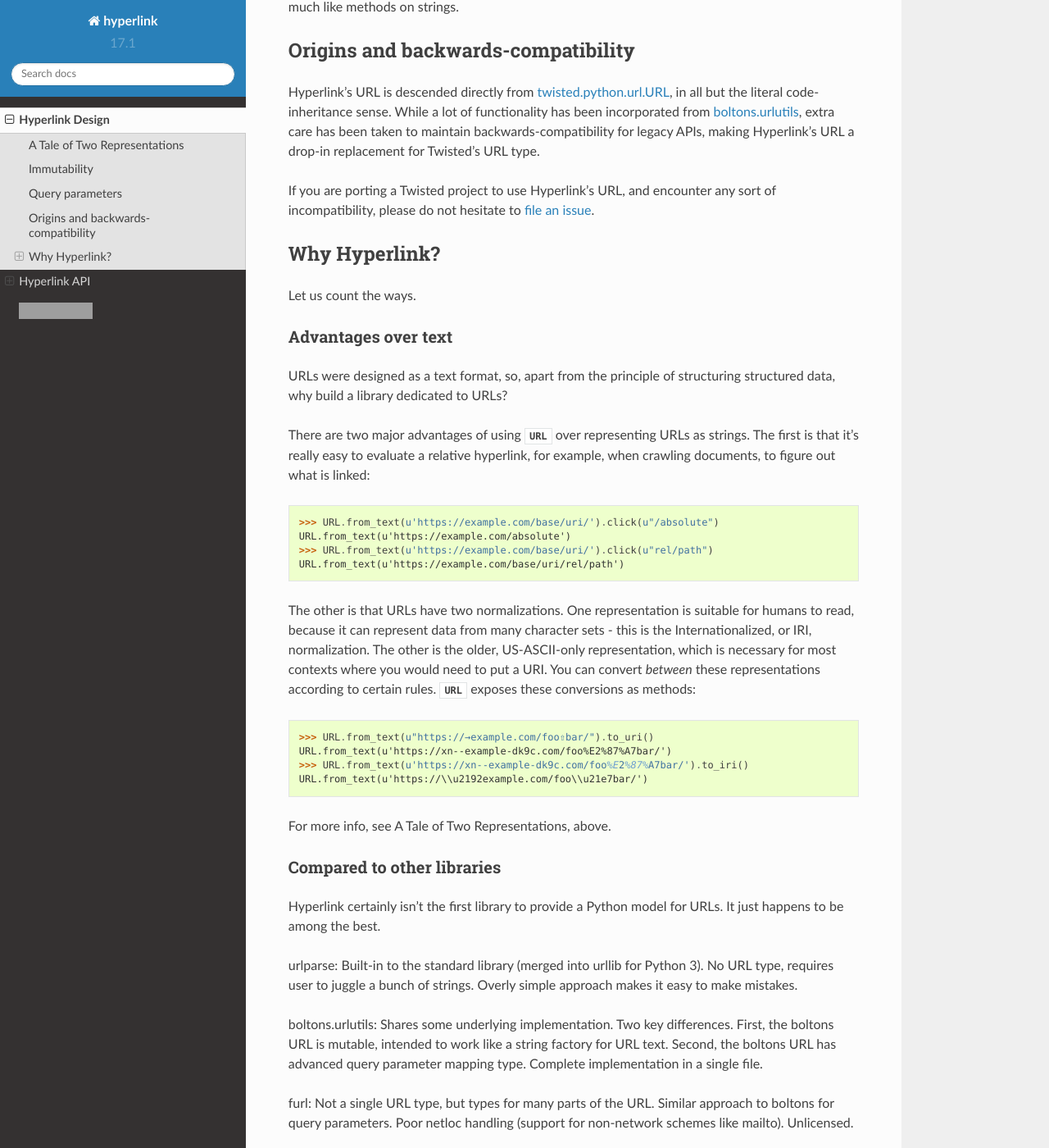
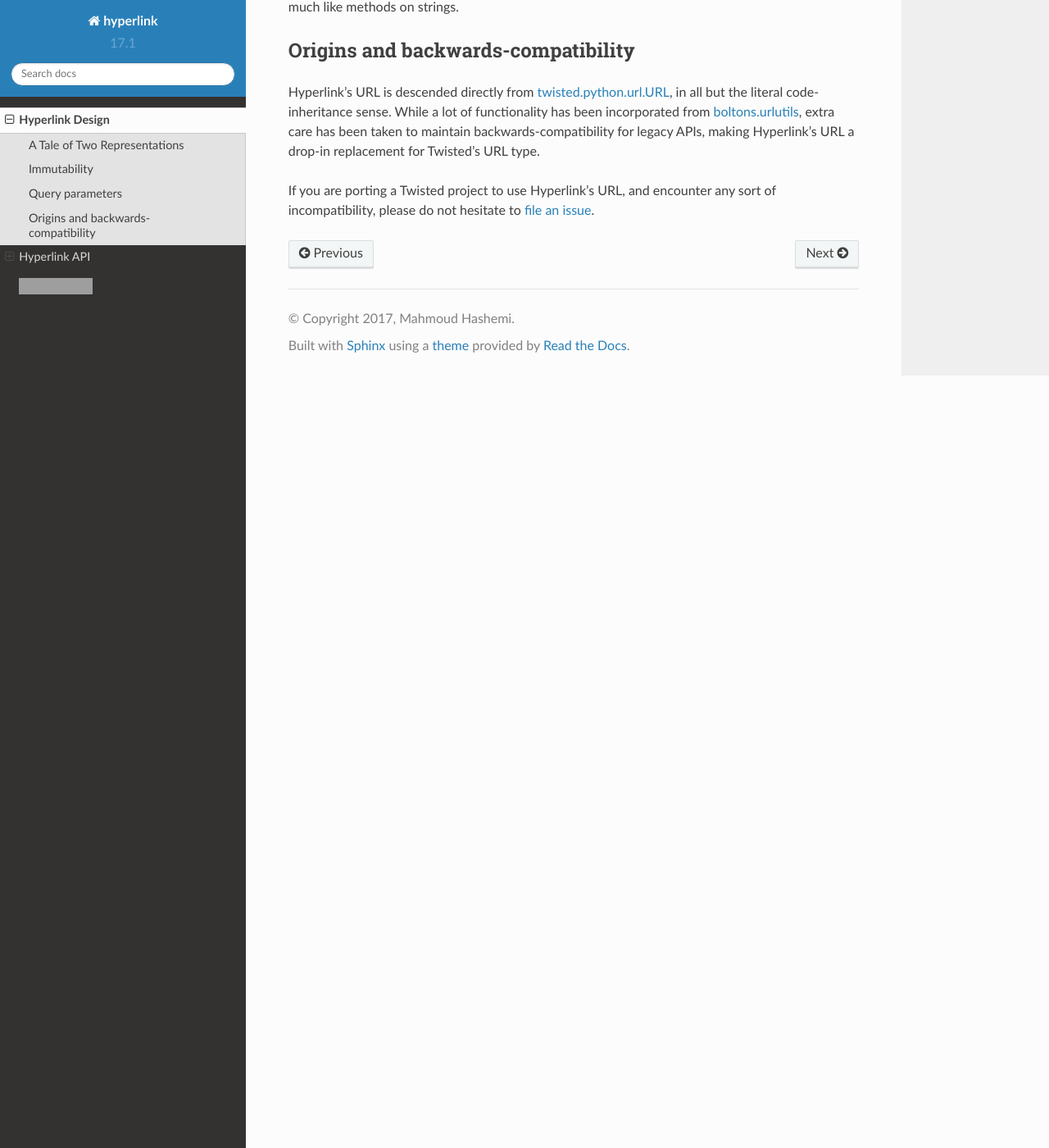
Before and after one commit to python-hyper/hyperlink, a Sphinx documentation site: the page built from docs/design.rst, in a window 1280 px wide and 1400 px high, scrolled down 2186 px. Shown: the whole window at 82% size. Built offline with Sphinx 7.4.7 and the Read the Docs theme 2.0.0, drawn with Linux system fonts in a browser that asks for light colours; some of the changed text lies outside the part shown; grey boxes are pictures that could not be loaded.

Commit message:
couple of links and add faq

```diff
--- a/docs/design.rst
+++ b/docs/design.rst
@@ -142,88 +142,3 @@
 an issue`_.
 
 .. _file an issue: https://github.com/mahmoud/hyperlink/issues
-
-Why Hyperlink?
---------------
-
-Let us count the ways.
-
-Advantages over text
-~~~~~~~~~~~~~~~~~~~~
-
-URLs were designed as a text format, so, apart from the principle of
-structuring structured data, why build a library dedicated to URLs?
-
-There are two major advantages of using :class:`~hyperlink.URL` over
-representing URLs as strings. The first is that it's really easy to
-evaluate a relative hyperlink, for example, when crawling documents,
-to figure out what is linked::
-
-    >>> URL.from_text(u'https://example.com/base/uri/').click(u"/absolute")
-    URL.from_text(u'https://example.com/absolute')
-    >>> URL.from_text(u'https://example.com/base/uri/').click(u"rel/path")
-    URL.from_text(u'https://example.com/base/uri/rel/path')
-
-The other is that URLs have two normalizations. One representation is
-suitable for humans to read, because it can represent data from many
-character sets - this is the Internationalized, or IRI, normalization.
-The other is the older, US-ASCII-only representation, which is
-necessary for most contexts where you would need to put a URI.  You
-can convert *between* these representations according to certain
-rules.  :class:`~hyperlink.URL` exposes these conversions as methods::
-
-    >>> URL.from_text(u"https://→example.com/foo⇧bar/").to_uri()
-    URL.from_text(u'https://xn--example-dk9c.com/foo%E2%87%A7bar/')
-    >>> URL.from_text(u'https://xn--example-dk9c.com/foo%E2%87%A7bar/').to_iri()
-    URL.from_text(u'https://\\u2192example.com/foo\\u21e7bar/')
-
-For more info, see A Tale of Two Representations, above.
-
-Compared to other libraries
-~~~~~~~~~~~~~~~~~~~~~~~~~~~
-
-Hyperlink certainly isn't the first library to provide a Python model
-for URLs. It just happens to be among the best.
-
-urlparse: Built-in to the standard library (merged into urllib for
-Python 3). No URL type, requires user to juggle a bunch of
-strings. Overly simple approach makes it easy to make mistakes.
-
-boltons.urlutils: Shares some underlying implementation. Two key
-differences. First, the boltons URL is mutable, intended to work like
-a string factory for URL text. Second, the boltons URL has advanced
-query parameter mapping type. Complete implementation in a single
-file.
-
-furl: Not a single URL type, but types for many parts of the
-URL. Similar approach to boltons for query parameters. Poor netloc
-handling (support for non-network schemes like mailto). Unlicensed.
-
-purl: Another immutable implementation. Method-heavy API.
-
-rfc3986: Very heavily focused on various types of validation. Large
-for a URL library, if that matters to you. Exclusively supports URIs,
-`lacking IRI support`_ at the time of writing.
-
-In reality, any of the third-party libraries above do a better job
-than the standard library, and much of the hastily thrown together
-code in a corner of a util.py deep in a project. URLs are easy to mess
-up, make sure you use a tested implementation.
-
-.. _lacking IRI support: https://github.com/sigmavirus24/rfc3986/issues/23
-
-The Future of URLs
-~~~~~~~~~~~~~~~~~~
-
-Hyperlink's first release, in 2017, comes somewhere between 23 and 30
-years after URLs were already in use. Is the URL really still that big
-of a deal?
-
-Look, buddy, I don't know how you got this document, but I'm pretty
-sure you (and your computer) used one if not many URLs to get
-here. URLs are only getting more relevant. Buy stock in URLs.
-
-And if you're worried that URLs are just another technology with an
-obsoletion date planned in advance, I'll direct your attention to the
-``IPvFuture`` rule in the `BNF grammar`_. The URL has plans to outlast
-IPv6, and probably you and me.
```
Also changed, not shown: docs/faq.rst (added, +87 -0 lines).
